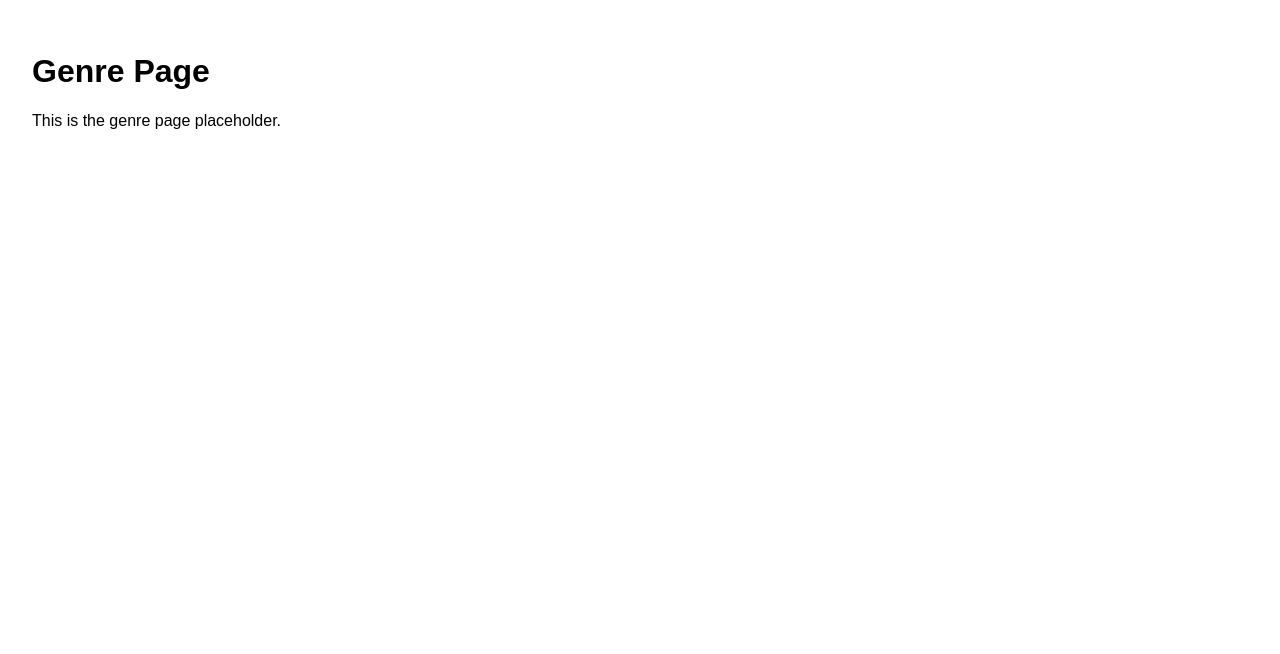
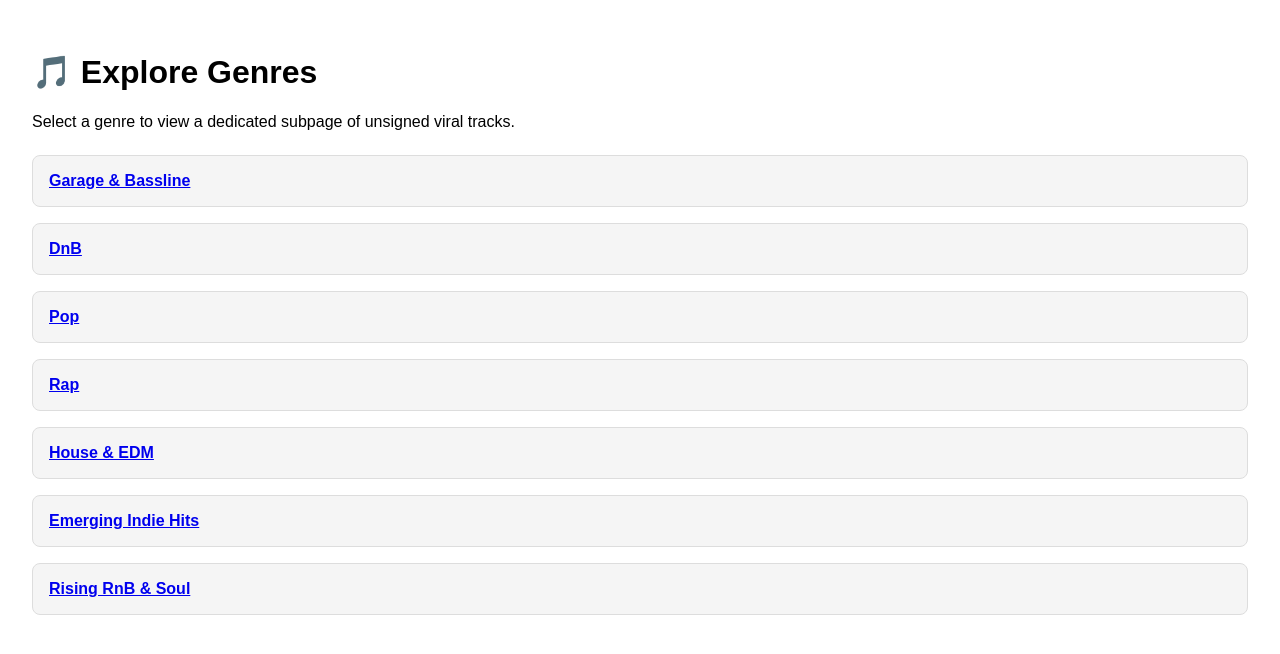
Before and after one commit to Muziqa79/virovyFULL, a Next.js app: page /genre in a window 1280 px wide. Shown: the top 654 px of the page. Built offline with nearby package versions, Linux system fonts and the light colour scheme.

Commit message:
Update page.js

```diff
--- a/app/genre/page.js
+++ b/app/genre/page.js
@@ -1,9 +1,40 @@
 "use client";
+import Link from "next/link";
+
+const genreList = [
+  "Garage & Bassline",
+  "DnB",
+  "Pop",
+  "Rap",
+  "House & EDM",
+  "Emerging Indie Hits",
+  "Rising RnB & Soul"
+];
+
 export default function GenrePage() {
   return (
-    <main style={{ padding: '2rem' }}>
-      <h1>Genre Page</h1>
-      <p>This is the genre page placeholder.</p>
+    <main style={{ padding: "2rem" }}>
+      <h1>🎵 Explore Genres</h1>
+      <p>Select a genre to view a dedicated subpage of unsigned viral tracks.</p>
+
+      <ul style={{ marginTop: "1.5rem", paddingLeft: 0, listStyle: "none" }}>
+        {genreList.map((genre, index) => (
+          <li
+            key={index}
+            style={{
+              marginBottom: "1rem",
+              padding: "1rem",
+              border: "1px solid #ddd",
+              borderRadius: "8px",
+              backgroundColor: "#f5f5f5",
+            }}
+          >
+            <Link href={`/genre/${encodeURIComponent(genre.toLowerCase().replace(/\s+/g, "-"))}`}>
+              <strong>{genre}</strong>
+            </Link>
+          </li>
+        ))}
+      </ul>
     </main>
   );
 }
```
